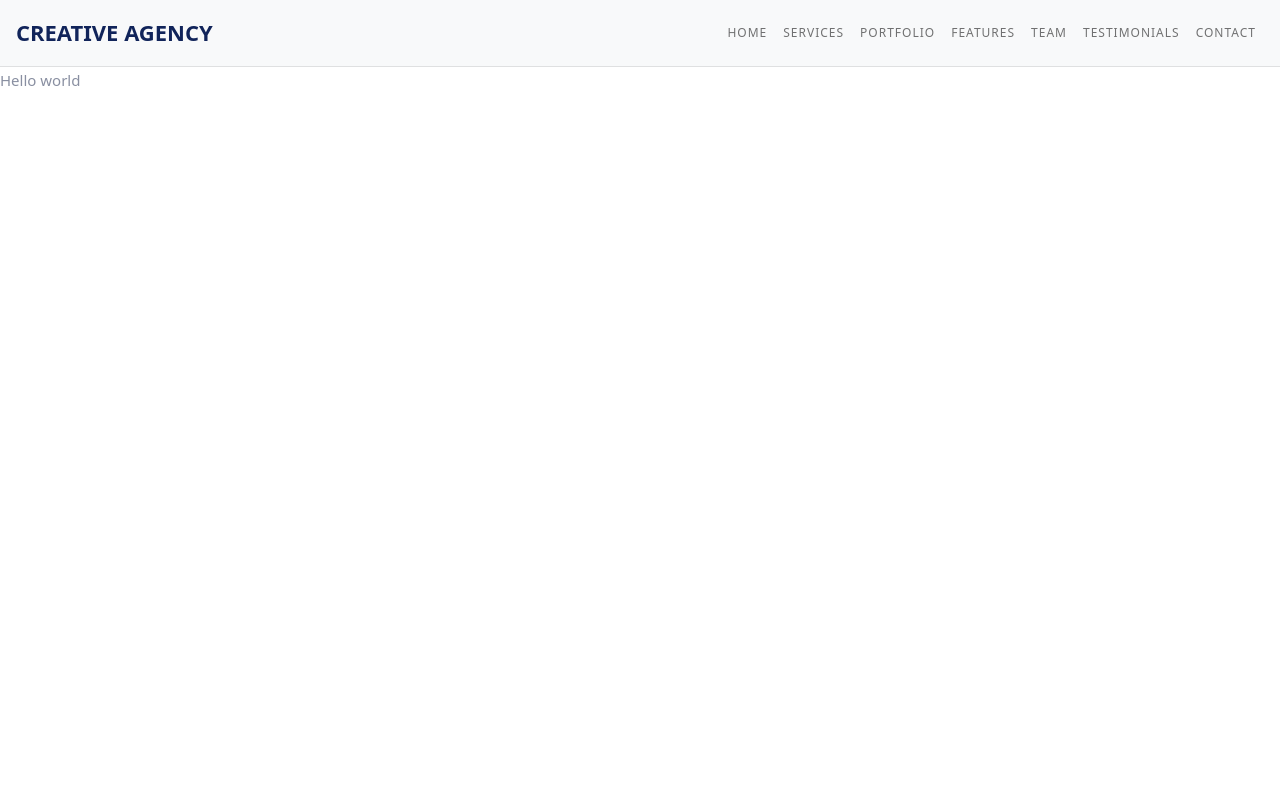
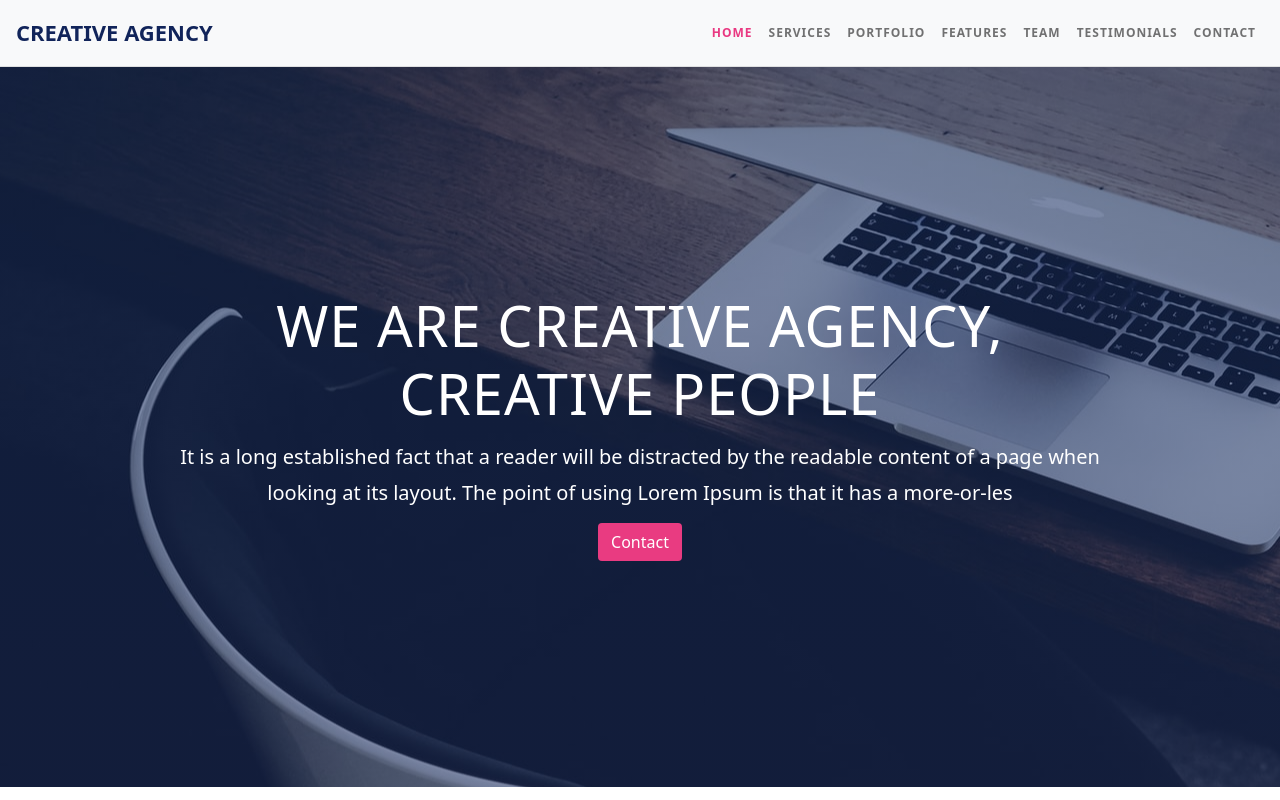
Before and after one commit to rezakelidari/creative-agecy, a React (Create React App) app: page / in a window 1280 px wide. Built offline with nearby package versions, Linux system fonts and the light colour scheme.

Commit message:
Making home section

```diff
--- a/src/App.js
+++ b/src/App.js
@@ -1,11 +1,12 @@
 import React from "react";
+import Home from "./components/Home";
 import TopNavbar from "./components/TopNavbar";
 
 export default function App() {
   return (
     <>
       <TopNavbar />
-      <div>Hello world</div>
+      <Home />
     </>
   );
 }
--- /dev/null
+++ b/src/components/Home/Home.scss
@@ -0,0 +1,15 @@
+#home {
+  min-height: 90vh;
+  background: center / cover no-repeat
+      linear-gradient(rgba(12, 36, 90, 0.541), rgba(17, 36, 90, 0.534)),
+    url("../../assets/img/hero_img.jpg") fixed;
+
+  & h1 {
+    color: #ffffff;
+  }
+
+  & p {
+    min-width: 550px;
+    margin: 12px auto;
+  }
+}
--- /dev/null
+++ b/src/components/Home/index.jsx
@@ -0,0 +1,26 @@
+import React from "react";
+import "./Home.scss";
+
+export default function Home() {
+  return (
+    <section id="home" className="d-flex align-items-center">
+      <div className="container text-center">
+        <div className="row justify-content-center">
+          <div className="col-md-10 text-white">
+            <h1 className="display-4">
+              WE ARE CREATIVE AGENCY, CREATIVE PEOPLE
+            </h1>
+            <p className="lead">
+              It is a long established fact that a reader will be distracted by
+              the readable content of a page when looking at its layout. The
+              point of using Lorem Ipsum is that it has a more-or-les
+            </p>
+            <a href="#contact" className="btn btn-brand">
+              Contact
+            </a>
+          </div>
+        </div>
+      </div>
+    </section>
+  );
+}
--- a/src/styles/main.scss
+++ b/src/styles/main.scss
@@ -15,23 +15,33 @@ body {
     color: #11245a;
   }
 
-  &a {
+  & a {
     font-weight: 700;
     transition: 0.3s ease all;
   }
 
-  &img {
+  & img {
     width: 100%;
   }
 
-  &small {
+  & small {
     font-size: 12px;
     letter-spacing: 2px;
     font-weight: 700;
   }
 
-  &section {
+  & section {
     padding-top: 100px;
     padding-bottom: 100px;
   }
+
+  & .btn-brand {
+    background-color: #e93b81;
+    color: #fff;
+
+    &:hover {
+      color: #fff;
+      background-color: #ce2f6e;
+    }
+  }
 }
```
Also changed, not shown: src/assets/img/hero_img.jpg (added).
